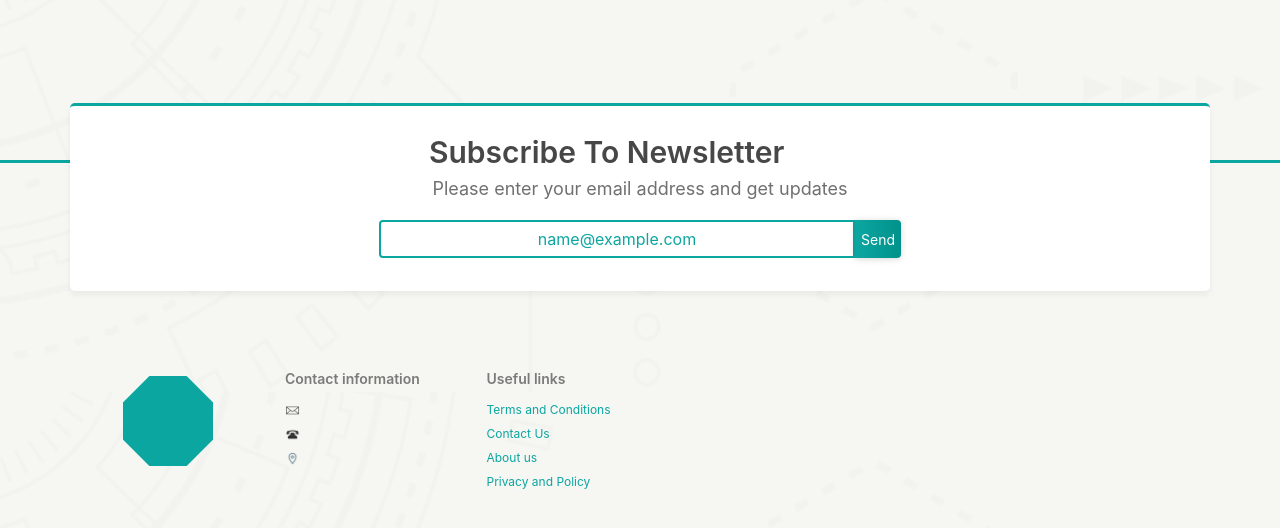
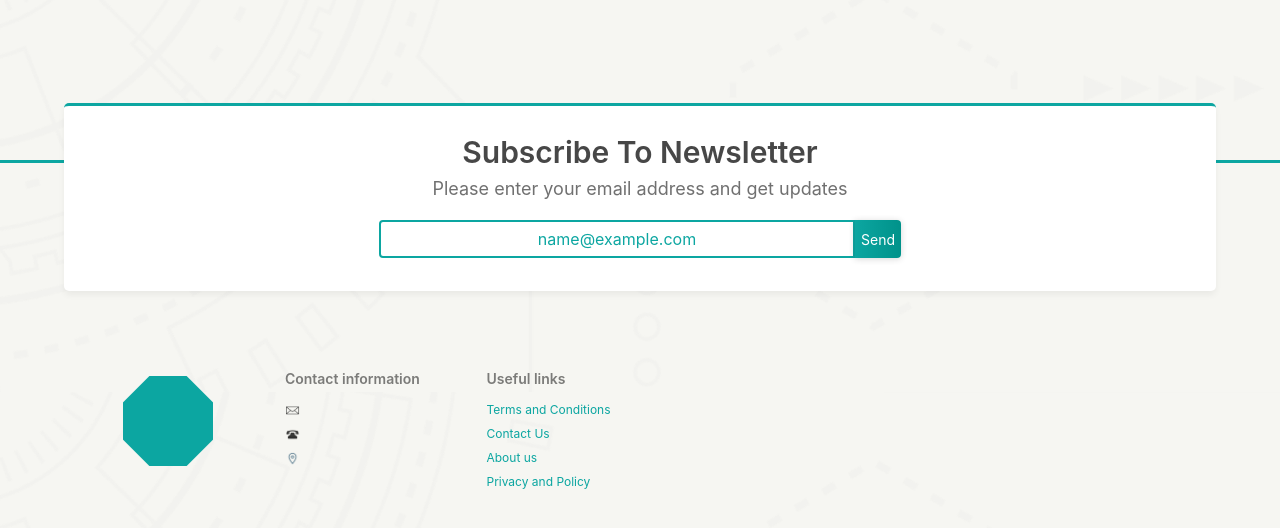
Before and after one commit to Unanyan/shop, a Django app: page /en/ in a window 1280 px wide. Shown: the part 79-607 px from the top of the page. Run offline with Django 3.2, Linux system fonts and the light colour scheme; data that the repository does not hold is empty; some libraries are stand-ins or nearby versions.

Commit message:
Fixes footter's mail section position

```diff
--- a/shop/static/css/footer.css
+++ b/shop/static/css/footer.css
@@ -9,11 +9,6 @@ footer {
 
 a.link {
     color: #0ca6a1;
-}
-
-.line {
-	border: 1px solid rgba(255, 255, 255, 0.2);
-	margin-bottom: 20px;
 }
 
 .main {
@@ -105,7 +100,6 @@ a.link {
 
 #footer .title {
 	width: auto;
-	padding-right: 6%;
 	display: flex;
 	align-items: center;
 }
@@ -123,11 +117,6 @@ a.link {
 	content: "\003E";
 }
 
-.contuct {
-	padding: 0.5em;
-	padding-left: 0;
-}
-
 .icon {
 	width: 100px;
 	height: 100px;
@@ -136,7 +125,6 @@ a.link {
 @media only screen and (max-width: 768px) {
 	.mail {
 		height: 290px;
-		width: 90%;
 	}
 	.form {
 		width: 90%;
@@ -218,3 +206,9 @@ input::-webkit-inner-spin-button {
 	color: #0ca6a1;
 	text-align: center;
 }
+
+#footer .container.mail {
+    width: 90%;
+    max-width: 95%;
+    margin-left: 5%;
+}
```
Also changed, not shown: shop/locale/hy/LC_MESSAGES/django.po.
